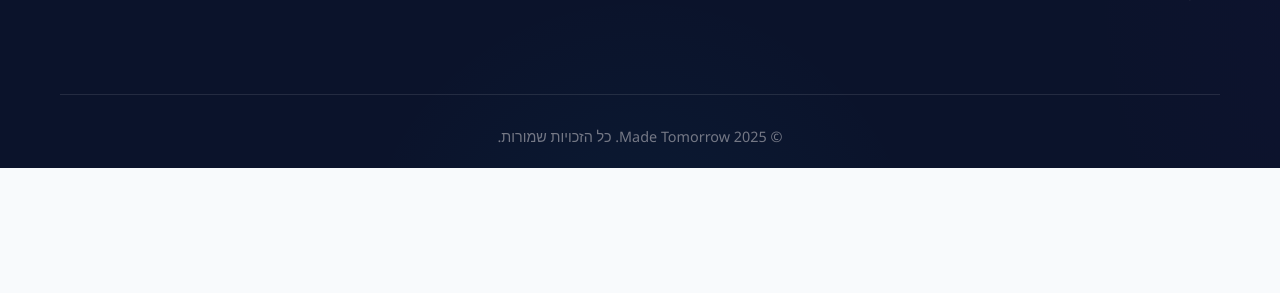
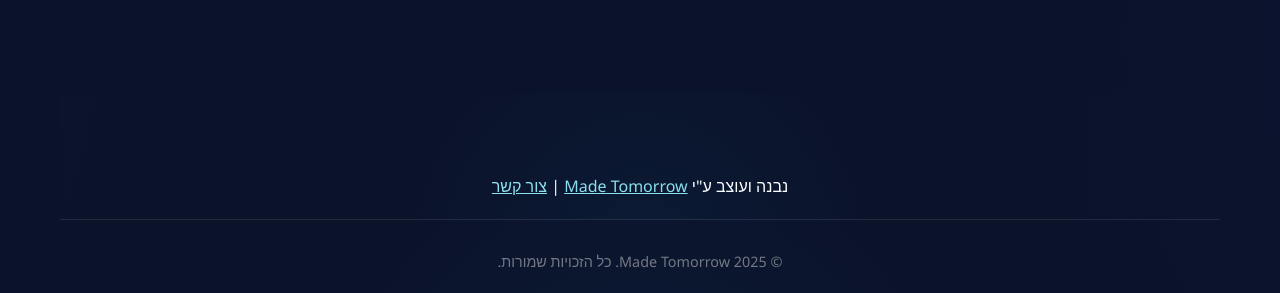
Before and after one commit to yakov55994/MT-Business-landing-page, a plain HTML site: page index.html in a window 1280 px wide. Shown: the part 5355-5648 px from the top of the page. Before the commit the page ends 5523 px from the top, so only its background shows below. Drawn offline with nearby package versions, Linux system fonts and the light colour scheme.

Commit message:
update image logo share

```diff
--- a/index.html
+++ b/index.html
@@ -5,6 +5,7 @@
   <meta name="viewport" content="width=device-width, initial-scale=1.0">
   <title>Made Tomorrow | פתרונות דיגיטליים למחר, היום</title>
   <meta name="description" content="פתרונות דיגיטליים מקצועיים בקצב AI - דפי נחיתה ואתרים מעוצבים בקפידה שיקדמו את העסק שלך">
+  <meta property="og:image" content="https://made-tomorrow.pages.dev/images/logo.svg">
   <link rel="stylesheet" href="style.css">
   <link rel="stylesheet" href="https://cdnjs.cloudflare.com/ajax/libs/font-awesome/6.0.0-beta3/css/all.min.css">
   <!-- הוספת EmailJS -->
@@ -398,9 +399,15 @@
           </nav>
         </div>
       </div>
+      <footer>
+        <div class="credit">
+          <p>נבנה ועוצב ע"י <a href="https://mmmtweb2.github.io/MT/index.html" target="_blank" rel="noopener" class="link">Made Tomorrow</a> | <a href="/index.html" class="link">צור קשר</a></p>
+        </div>
+      </footer>
       <div class="copyright">
         <p>&copy; 2025 Made Tomorrow. כל הזכויות שמורות.</p>
       </div>
+
     </div>
   </footer>
 
--- a/style.css
+++ b/style.css
@@ -1700,3 +1700,10 @@ body {
     flex: 0 0 100%;
   }
 }
+.credit{
+  display: flex;
+  justify-content: center;
+}
+.link{
+  color: #90e0ef;
+}
```
